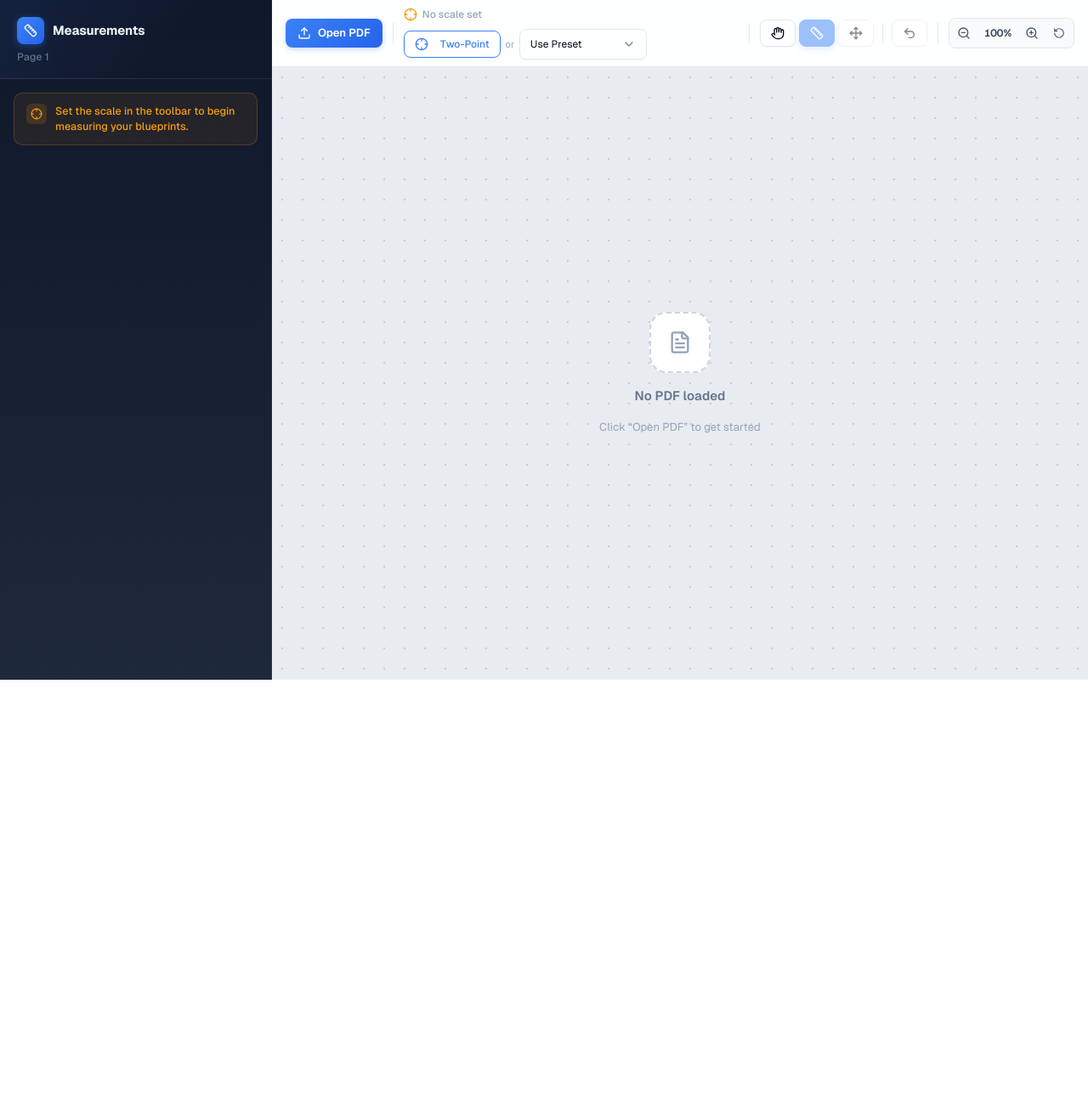
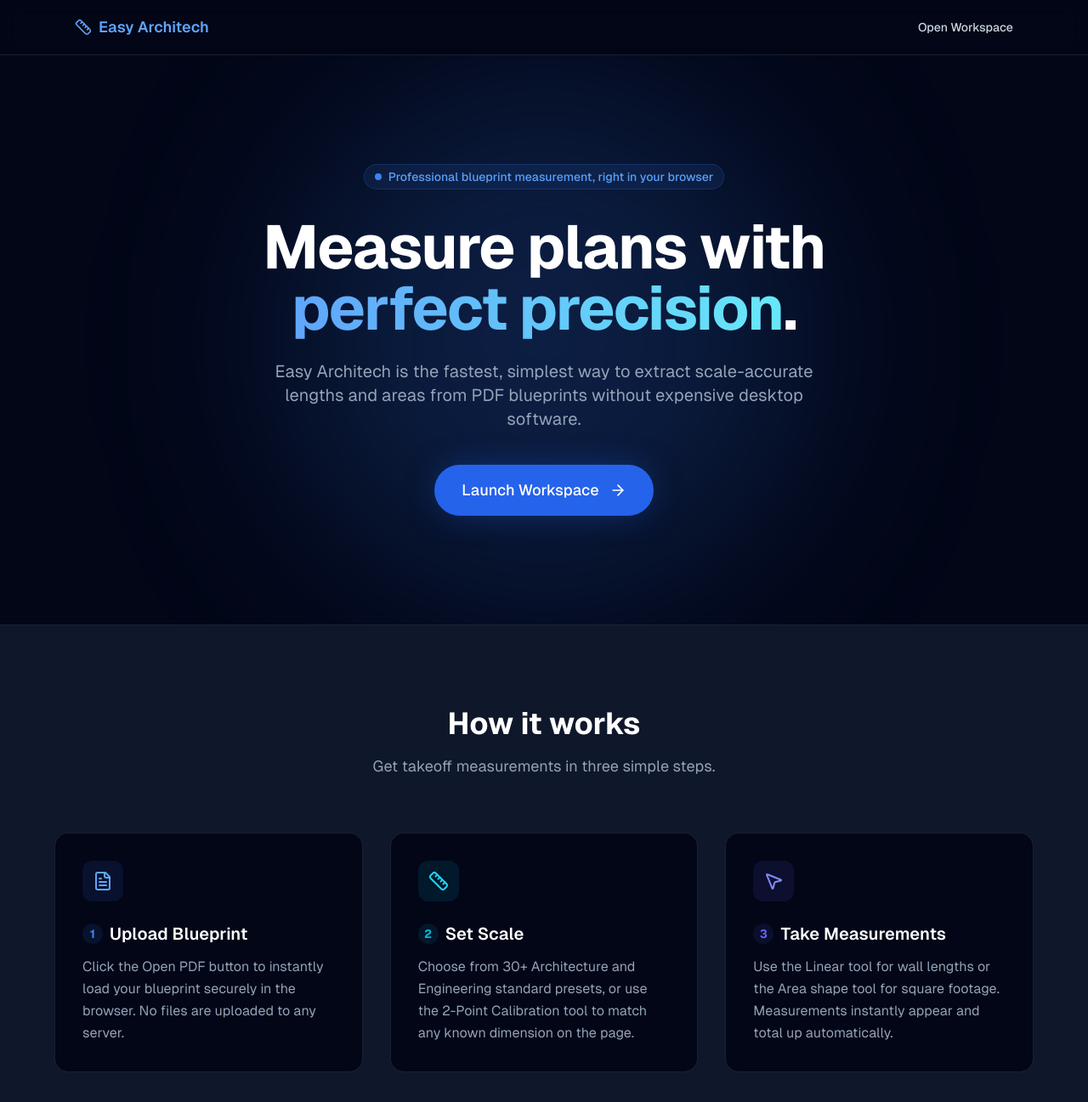
Before and after one commit to waterjetcad/pdf-scale, a Next.js app: page / in a window 1280 px wide. Shown: the top 1297 px of the page at 85% size. Before the commit the page ends 800 px from the top, so only its background shows below. Built offline with nearby package versions, Linux system fonts and the light colour scheme.

Commit message:
landing page

```diff
--- a/src/app/layout.tsx
+++ b/src/app/layout.tsx
@@ -14,8 +14,8 @@ const geistMono = localFont({
 });
 
 export const metadata: Metadata = {
-  title: "PDF Takeoff – Blueprint Measurement Tool",
-  description: "Measure distances and areas on PDF blueprints with precision scale calibration",
+  title: "Easy Architech – Blueprint Measurement Tool",
+  description: "Measure distances and areas on PDF blueprints with professional precision.",
 };
 
 export default function RootLayout({
--- a/src/app/page.tsx
+++ b/src/app/page.tsx
@@ -1,11 +1,153 @@
-'use client';
+import Link from 'next/link';
+import { Ruler, FileText, MousePointer2, CheckCircle2, ArrowRight } from 'lucide-react';
 
-import { PdfViewer } from '@/components/PdfViewer';
+export default function LandingPage() {
+  return (
+    <div className="min-h-screen bg-slate-950 text-slate-100 font-[family-name:var(--font-geist-sans)] selection:bg-blue-500/30">
 
-export default function Home() {
-  return (
-    <main className="h-screen w-screen overflow-hidden flex flex-col font-[family-name:var(--font-geist-sans)]">
-      <PdfViewer />
-    </main>
+      {/* Header */}
+      <header className="border-b border-white/10 bg-slate-950/50 backdrop-blur-md sticky top-0 z-50">
+        <div className="max-w-6xl mx-auto px-6 h-16 flex items-center justify-between">
+          <div className="flex items-center gap-2 text-blue-400 font-semibold text-lg">
+            <Ruler className="w-5 h-5" />
+            Easy Architech
+          </div>
+          <Link
+            href="/workspace"
+            className="text-sm font-medium text-slate-300 hover:text-white transition-colors"
+          >
+            Open Workspace
+          </Link>
+        </div>
+      </header>
+
+      <main>
+        {/* Hero Section */}
+        <section className="relative px-6 py-24 md:py-32 overflow-hidden flex flex-col items-center text-center">
+          {/* Background Glow */}
+          <div className="absolute top-1/2 left-1/2 -translate-x-1/2 -translate-y-1/2 w-[600px] h-[600px] bg-blue-500/20 blur-[120px] rounded-full pointer-events-none" />
+
+          <div className="inline-flex items-center gap-2 px-3 py-1 rounded-full bg-blue-500/10 text-blue-400 text-sm font-medium mb-8 border border-blue-500/20">
+            <span className="relative flex h-2 w-2">
+              <span className="animate-ping absolute inline-flex h-full w-full rounded-full bg-blue-400 opacity-75"></span>
+              <span className="relative inline-flex rounded-full h-2 w-2 bg-blue-500"></span>
+            </span>
+            Professional blueprint measurement, right in your browser
+          </div>
+
+          <h1 className="text-5xl md:text-7xl font-bold tracking-tight text-white mb-6 max-w-4xl relative z-10">
+            Measure plans with <span className="text-transparent bg-clip-text bg-gradient-to-r from-blue-400 to-cyan-300">perfect precision</span>.
+          </h1>
+
+          <p className="text-lg md:text-xl text-slate-400 mb-10 max-w-2xl relative z-10 leading-relaxed">
+            Easy Architech is the fastest, simplest way to extract scale-accurate lengths and areas from PDF blueprints without expensive desktop software.
+          </p>
+
+          <Link
+            href="/workspace"
+            className="relative z-10 group flex items-center gap-3 bg-blue-600 hover:bg-blue-500 text-white px-8 py-4 rounded-full font-medium text-lg transition-all hover:scale-105 active:scale-95 shadow-[0_0_40px_-10px_rgba(37,99,235,0.5)]"
+          >
+            Launch Workspace
+            <ArrowRight className="w-5 h-5 group-hover:translate-x-1 transition-transform" />
+          </Link>
+        </section>
+
+        {/* How it Works */}
+        <section className="px-6 py-24 bg-slate-900 border-y border-white/5 relative z-10">
+          <div className="max-w-6xl mx-auto">
+            <div className="text-center mb-16">
+              <h2 className="text-3xl md:text-4xl font-bold text-white mb-4">How it works</h2>
+              <p className="text-slate-400 text-lg max-w-2xl mx-auto">Get takeoff measurements in three simple steps.</p>
+            </div>
+
+            <div className="grid md:grid-cols-3 gap-8">
+              {/* Step 1 */}
+              <div className="bg-slate-950 p-8 rounded-2xl border border-white/10 hover:border-blue-500/50 transition-colors group">
+                <div className="w-12 h-12 bg-blue-500/10 text-blue-400 rounded-xl flex items-center justify-center mb-6 group-hover:scale-110 group-hover:bg-blue-500 group-hover:text-white transition-all">
+                  <FileText className="w-6 h-6" />
+                </div>
+                <h3 className="text-xl font-semibold text-white mb-3 flex items-center gap-2">
+                  <span className="text-blue-500 text-sm font-bold bg-blue-500/10 w-6 h-6 rounded-full flex items-center justify-center">1</span>
+                  Upload Blueprint
+                </h3>
+                <p className="text-slate-400 leading-relaxed">
+                  Click the Open PDF button to instantly load your blueprint securely in the browser. No files are uploaded to any server.
+                </p>
+              </div>
+
+              {/* Step 2 */}
+              <div className="bg-slate-950 p-8 rounded-2xl border border-white/10 hover:border-cyan-500/50 transition-colors group">
+                <div className="w-12 h-12 bg-cyan-500/10 text-cyan-400 rounded-xl flex items-center justify-center mb-6 group-hover:scale-110 group-hover:bg-cyan-500 group-hover:text-white transition-all">
+                  <Ruler className="w-6 h-6" />
+                </div>
+                <h3 className="text-xl font-semibold text-white mb-3 flex items-center gap-2">
+                  <span className="text-cyan-500 text-sm font-bold bg-cyan-500/10 w-6 h-6 rounded-full flex items-center justify-center">2</span>
+                  Set Scale
+                </h3>
+                <p className="text-slate-400 leading-relaxed">
+                  Choose from 30+ Architecture and Engineering standard presets, or use the 2-Point Calibration tool to match any known dimension on the page.
+                </p>
+              </div>
+
+              {/* Step 3 */}
+              <div className="bg-slate-950 p-8 rounded-2xl border border-white/10 hover:border-indigo-500/50 transition-colors group">
+                <div className="w-12 h-12 bg-indigo-500/10 text-indigo-400 rounded-xl flex items-center justify-center mb-6 group-hover:scale-110 group-hover:bg-indigo-500 group-hover:text-white transition-all">
+                  <MousePointer2 className="w-6 h-6" />
+                </div>
+                <h3 className="text-xl font-semibold text-white mb-3 flex items-center gap-2">
+                  <span className="text-indigo-500 text-sm font-bold bg-indigo-500/10 w-6 h-6 rounded-full flex items-center justify-center">3</span>
+                  Take Measurements
+                </h3>
+                <p className="text-slate-400 leading-relaxed">
+                  Use the Linear tool for wall lengths or the Area shape tool for square footage. Measurements instantly appear and total up automatically.
+                </p>
+              </div>
+            </div>
+          </div>
+        </section>
+
+        {/* Feature List */}
+        <section className="px-6 py-24 max-w-6xl mx-auto relative z-10">
+          <div className="grid md:grid-cols-2 gap-16 items-center">
+            <div>
+              <h2 className="text-3xl md:text-4xl font-bold text-white mb-6">Designed for speed & accuracy</h2>
+              <p className="text-slate-400 text-lg mb-8 leading-relaxed">
+                Whether you&apos;re estimating materials, checking dimensions, or verifying plans, Easy Architech gives you the exact tools you need without the bloat.
+              </p>
+
+              <ul className="space-y-4">
+                {[
+                  "Infinite smooth 60fps canvas panning & zooming",
+                  "Over 35+ preset imperial & metric scales built-in",
+                  "Multi-point, real-time square footage calculation",
+                  "100% private, client-side document processing"
+                ].map((feature, i) => (
+                  <li key={i} className="flex items-start gap-3">
+                    <CheckCircle2 className="w-6 h-6 text-blue-500 shrink-0" />
+                    <span className="text-slate-300">{feature}</span>
+                  </li>
+                ))}
+              </ul>
+            </div>
+
+            <div className="relative rounded-2xl border border-white/10 p-2 bg-slate-900 shadow-2xl overflow-hidden aspect-video flex items-center justify-center">
+              <div className="absolute inset-0 bg-gradient-to-br from-blue-500/10 to-transparent" />
+              <div className="text-center">
+                <Ruler className="w-16 h-16 text-blue-500/50 mx-auto mb-4" />
+                <p className="text-slate-500 font-medium">Ready when you are.</p>
+              </div>
+            </div>
+          </div>
+        </section>
+      </main>
+
+      {/* Footer */}
+      <footer className="border-t border-white/5 py-12 px-6 bg-slate-950 relative z-10 text-center text-slate-500">
+        <div className="flex justify-center items-center gap-2 text-slate-400 font-medium mb-4">
+          <Ruler className="w-4 h-4" /> Easy Architech
+        </div>
+        <p className="text-sm">Precision PDF Blueprint Measurement Tools</p>
+      </footer>
+    </div>
   );
 }
--- /dev/null
+++ b/src/app/workspace/page.tsx
@@ -0,0 +1,11 @@
+'use client';
+
+import { PdfViewer } from '@/components/PdfViewer';
+
+export default function Home() {
+  return (
+    <main className="h-screen w-screen overflow-hidden flex flex-col font-[family-name:var(--font-geist-sans)]">
+      <PdfViewer />
+    </main>
+  );
+}
--- a/src/components/PdfViewer.tsx
+++ b/src/components/PdfViewer.tsx
@@ -1,4 +1,5 @@
 import { ChangeEvent, MouseEvent, PointerEvent, WheelEvent, useState, useRef, useEffect } from 'react';
+import Link from 'next/link';
 import { Button } from '@/components/ui/button';
 import { ScaleCalibrationPanel } from '@/components/ScaleCalibrationPanel';
 import { usePdfHandler } from '@/hooks/usePdfHandler';
@@ -6,7 +7,7 @@ import { Point } from '@/types/pdf';
 import {
   Ruler, Move, ZoomIn, ZoomOut, RotateCcw, Hand,
   Upload, ChevronLeft, ChevronRight, FileText,
-  Crosshair, Trash2, X, LayoutGrid, Undo2, Check
+  Crosshair, Trash2, X, LayoutGrid, Undo2, Check, Home
 } from 'lucide-react';
 
 export function PdfViewer() {
@@ -508,6 +509,18 @@ export function PdfViewer() {
       <div className="pdf-viewer-main">
         {/* Toolbar */}
         <div className="pdf-toolbar">
+          {/* Nav */}
+          <div className="toolbar-section">
+            <Link
+              href="/"
+              className="tool-btn flex items-center justify-center text-slate-400 hover:text-white hover:bg-slate-800 transition-colors w-9 h-9 rounded-md"
+              title="Return to Home"
+            >
+              <Home className="w-4 h-4" />
+            </Link>
+          </div>
+          <div className="toolbar-divider" />
+
           {/* Upload */}
           <div className="toolbar-section">
             <input
```
